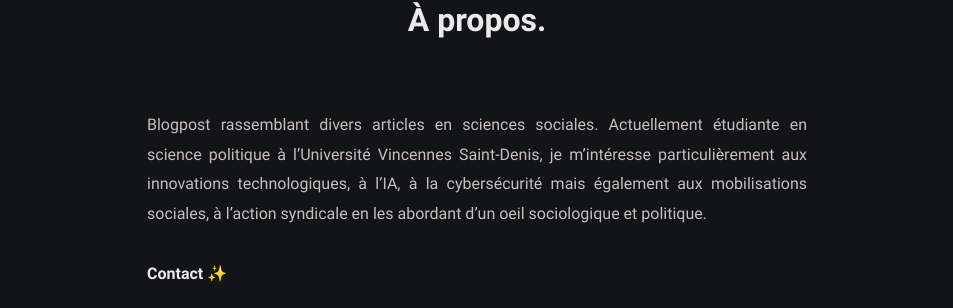
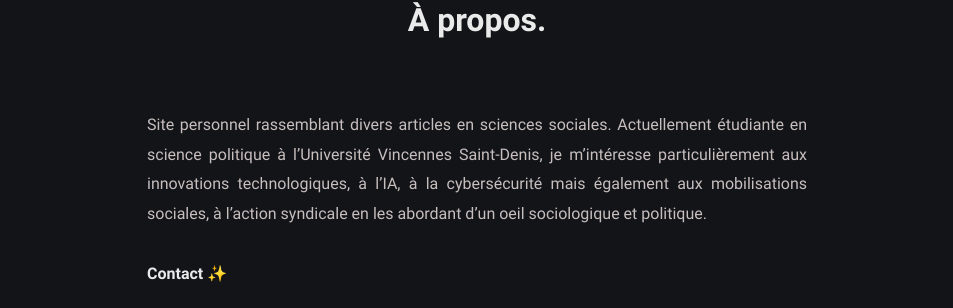
Before and after one commit to jujubegit/jujubegit.github.io, a Jekyll site: the page built from about.md, in a window 1280 px wide. Shown: the part 191-499 px from the top of the page, without its empty margins (163-1116 px from the left). Built offline with Jekyll 4.4.1, drawn with Linux system fonts in a browser that asks for light colours.

Commit message:
actualisation description site

```diff
--- a/_config.yml
+++ b/_config.yml
@@ -12,7 +12,7 @@ mode: dark # default theme "dark" | "light"
 author:
   name: Juh # author name
   bio: >- # tell to the world
-    Blogpost rassemblant divers articles et travaux de recherche en sciences sociales, réalisés au cours de ma formation en science politique à l'Université Vincennes Saint-Denis
+    Site personnel rassemblant divers articles et travaux de recherche en sciences sociales, réalisés au cours de ma formation en science politique à l'Université Vincennes Saint-Denis
   username: juh # general username
   github: jujubegit # github username
   #twitter: twitter_username # twitter username
--- a/about.md
+++ b/about.md
@@ -6,7 +6,7 @@ excerpt:
 comments: false
 ---
 
-Blogpost rassemblant divers articles en sciences sociales. Actuellement étudiante en science politique à l'Université Vincennes Saint-Denis, je m'intéresse particulièrement aux innovations technologiques, à l'IA, à la cybersécurité mais également aux mobilisations sociales, à l'action syndicale en les abordant d'un oeil sociologique et politique.
+Site personnel rassemblant divers articles en sciences sociales. Actuellement étudiante en science politique à l'Université Vincennes Saint-Denis, je m'intéresse particulièrement aux innovations technologiques, à l'IA, à la cybersécurité mais également aux mobilisations sociales, à l'action syndicale en les abordant d'un oeil sociologique et politique.
 
 **Contact ✨**
 
```
